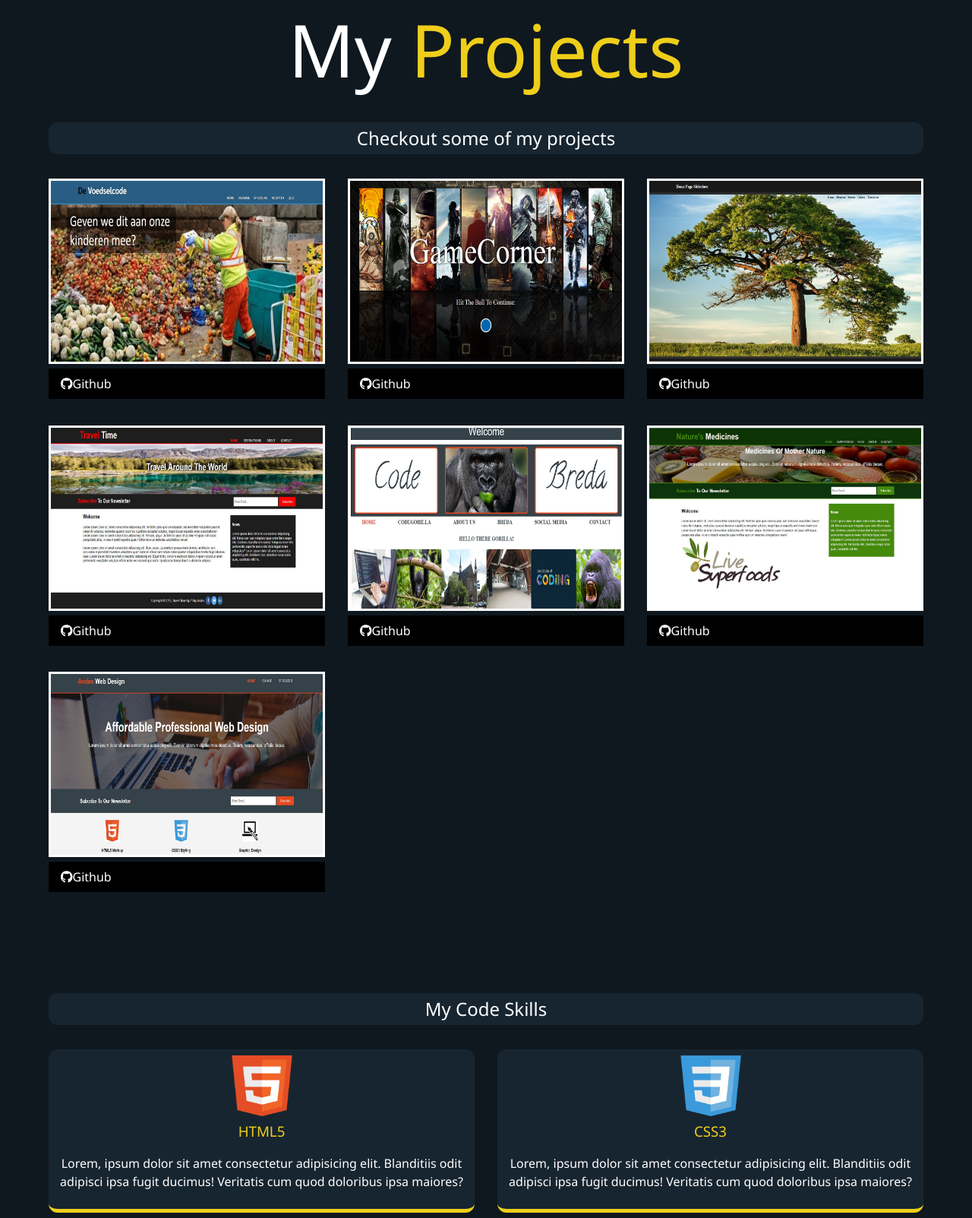
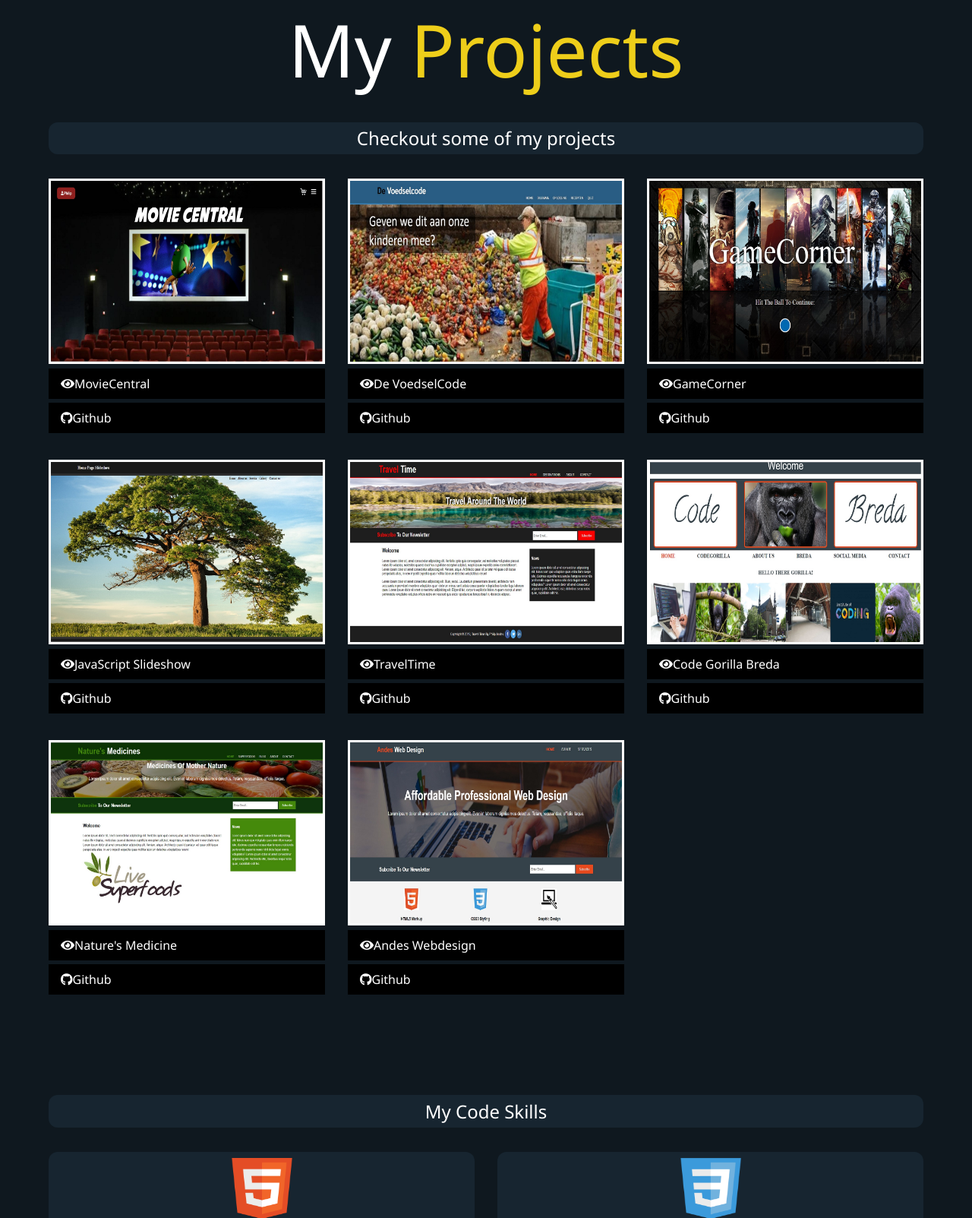
Before and after one commit to PhilipAndes/Portfolio_clean, a PHP site: page /myprojects.html in a window 1280 px wide. Shown: the part 95-1698 px from the top of the page at 76% size. Run offline with PHP 8.4, Linux system fonts and the light colour scheme; some libraries are stand-ins or nearby versions.

Commit message:
added project

```diff
--- a/css/main.css
+++ b/css/main.css
@@ -524,13 +524,13 @@ div.projects {
 }
 
 .btn-dark {
-  background: black;
+  background: #000;
   color: #fff;
 }
 
 .btn-light {
-  background: #729bbb;
-  color: #333;
+  background: #000;
+  color: #fff;
 }
 
 /* Footer /////////////////////////////////////////////////*/
--- a/myprojects.html
+++ b/myprojects.html
@@ -56,15 +56,28 @@
             <h2 class="sm-heading">
                 Checkout some of my projects
             </h2>
+
 <!-- start projects ------------------------------->
         <div class="projects">
+            <div class="item">
+                <a href="http://moviecentral.philipandes.com">
+                    <img src="img/projects/moviecentral.jpg" alt="moviecentral">
+                </a>
+                <a href="" class="btn-light">
+                    <i class="fas fa-eye"></i>MovieCentral
+                </a>
+                <a href="https://github.com/PhilipAndes/Voedselcode" target="_blank" class="btn-dark">
+                    <i class="fab fa-github"></i>Github
+                </a>
+            </div>
+
             <div class="item">
                 <a href="">
                     <img src="img/projects/voedselcode.jpg" alt="voedselcode">
                 </a>
-                <!-- <a href="" class="btn-light">
-                    <i class="fas fa-eye"></i>Project
-                </a> -->
+                <a href="" class="btn-light">
+                    <i class="fas fa-eye"></i>De VoedselCode
+                </a>
                 <a href="https://github.com/PhilipAndes/Voedselcode" target="_blank" class="btn-dark">
                     <i class="fab fa-github"></i>Github
                 </a>
@@ -74,9 +87,9 @@
                 <a href="">
                     <img src="img/projects/gamecorner.jpg" alt="gamecorner">
                 </a>
-                <!-- <a href="" class="btn-light">
-                    <i class="fas fa-eye"></i>Project
-                </a> -->
+                <a href="" class="btn-light">
+                    <i class="fas fa-eye"></i>GameCorner
+                </a>
                 <a href="https://github.com/PhilipAndes/Gamestop" target="_blank" class="btn-dark">
                     <i class="fab fa-github"></i>Github
                 </a>
@@ -86,9 +99,9 @@
                 <a href="">
                     <img src="img/projects/js slideshow.jpg" alt="js slideshow">
                 </a>
-                <!-- <a href="" class="btn-light">
-                    <i class="fas fa-eye"></i>Project
-                </a> -->
+                <a href="" class="btn-light">
+                    <i class="fas fa-eye"></i>JavaScript Slideshow
+                </a>
                 <a href="https://github.com/PhilipAndes/js-background-show" target="_blank" class="btn-dark">
                     <i class="fab fa-github"></i>Github
                 </a>
@@ -98,9 +111,9 @@
                 <a href="">
                     <img src="img/projects/traveltime.jpg" alt="traveltime">
                 </a>
-                <!-- <a href="" class="btn-light">
-                    <i class="fas fa-eye"></i>Project
-                </a> -->
+                <a href="" class="btn-light">
+                    <i class="fas fa-eye"></i>TravelTime
+                </a>
                 <a href="https://github.com/PhilipAndes/travel-around" target="_blank" class="btn-dark">
                     <i class="fab fa-github"></i>Github
                 </a>
@@ -110,9 +123,9 @@
                 <a href="">
                     <img src="img/projects/flexgorilla.jpg" alt="flex gorilla">
                 </a>
-                <!-- <a href="" class="btn-light">
-                    <i class="fas fa-eye"></i>Project
-                </a> -->
+                <a href="" class="btn-light">
+                    <i class="fas fa-eye"></i>Code Gorilla Breda
+                </a>
                 <a href="https://github.com/PhilipAndes/Flex-website-1" target="_blank" class="btn-dark">
                     <i class="fab fa-github"></i>Github
                 </a>
@@ -122,9 +135,9 @@
                 <a href="">
                     <img src="img/projects/naturemedicine.jpg" alt="naturemedicine">
                 </a>
-                <!-- <a href="" class="btn-light">
-                    <i class="fas fa-eye"></i>Project
-                </a> -->
+                <a href="" class="btn-light">
+                    <i class="fas fa-eye"></i>Nature's Medicine
+                </a>
                 <a href="https://github.com/PhilipAndes/nature-medicine" target="_blank" class="btn-dark">
                     <i class="fab fa-github"></i>Github
                 </a>
@@ -134,9 +147,9 @@
                 <a href="">
                     <img src="img/projects/webdesign.jpg" alt="andeswebdesign">
                 </a>
-                <!-- <a href="" class="btn-light">
-                    <i class="fas fa-eye"></i>Project
-                </a> -->
+                <a href="" class="btn-light">
+                    <i class="fas fa-eye"></i>Andes Webdesign
+                </a>
                 <a href="https://github.com/PhilipAndes/Andes-web-design" target="_blank" class="btn-dark">
                     <i class="fab fa-github"></i>Github
                 </a>
```
Also changed, not shown: img/projects/moviecentral.jpg (added).
